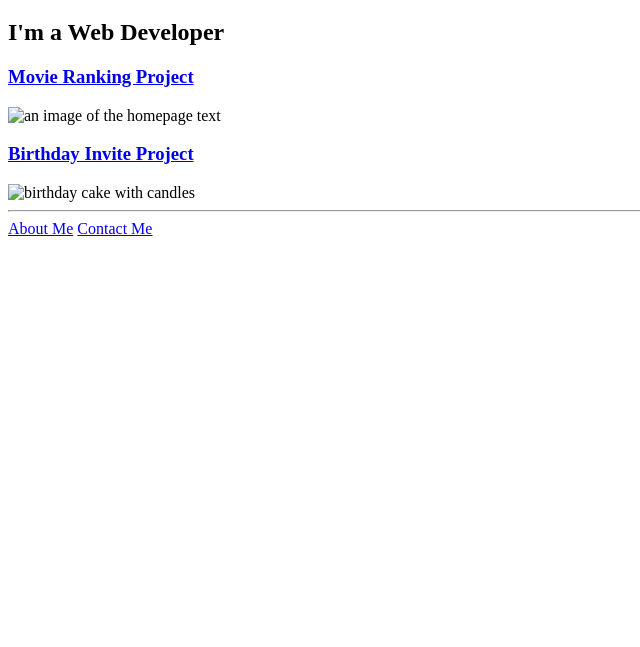
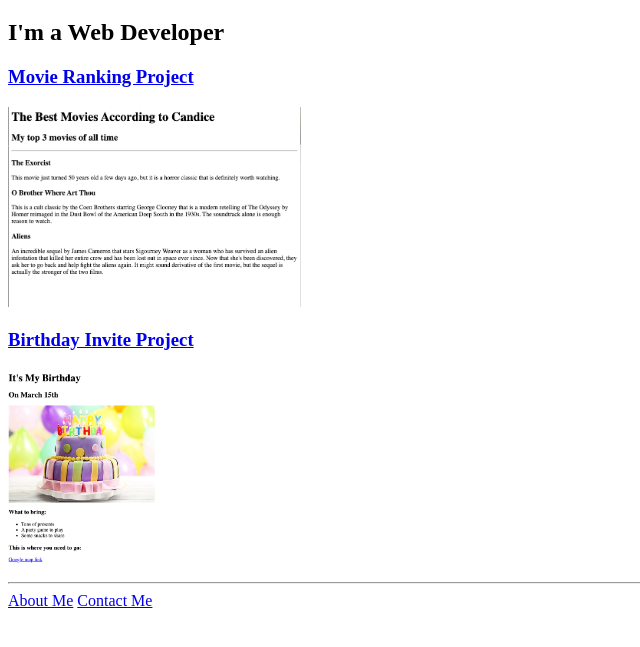
Before and after one commit to RogueOrc450/html-portfolio, a plain HTML site: page index.html in a window 1280 px wide. Shown: the part 61-708 px from the top of the page, without its empty margins (0-640 px from the left). Drawn offline with Linux system fonts and the light colour scheme.

Commit message:
Update index.html

```diff
--- a/index.html
+++ b/index.html
@@ -9,9 +9,9 @@
         <h1>Candice Roma's Portfolio</h1>
         <h2>I'm a Web Developer</h2>
         <a href="./public/movie-ranking.html"><h3>Movie Ranking Project</h3></a>
-        <img src="../4.3 HTML Porfolio Project/assets/images/Candice-movie-ranking.png" height="200" alt="an image of the homepage text"/>
+        <img src="./assets/images/Candice-movie-ranking.png" height="200" alt="an image of the homepage text"/>
         <a href="./public/birthday-invite.html"><h3>Birthday Invite Project</h3></a>
-        <img src="../4.3 HTML Porfolio Project/assets/images/Candice-birthday-invite.png" height="200" alt="birthday cake with candles"/>
+        <img src="./assets/images/Candice-birthday-invite.png" height="200" alt="birthday cake with candles"/>
         <hr />
         <a href="./public/about.html">About Me</a>
         <a href="./public/contact.html">Contact Me</a>
```
